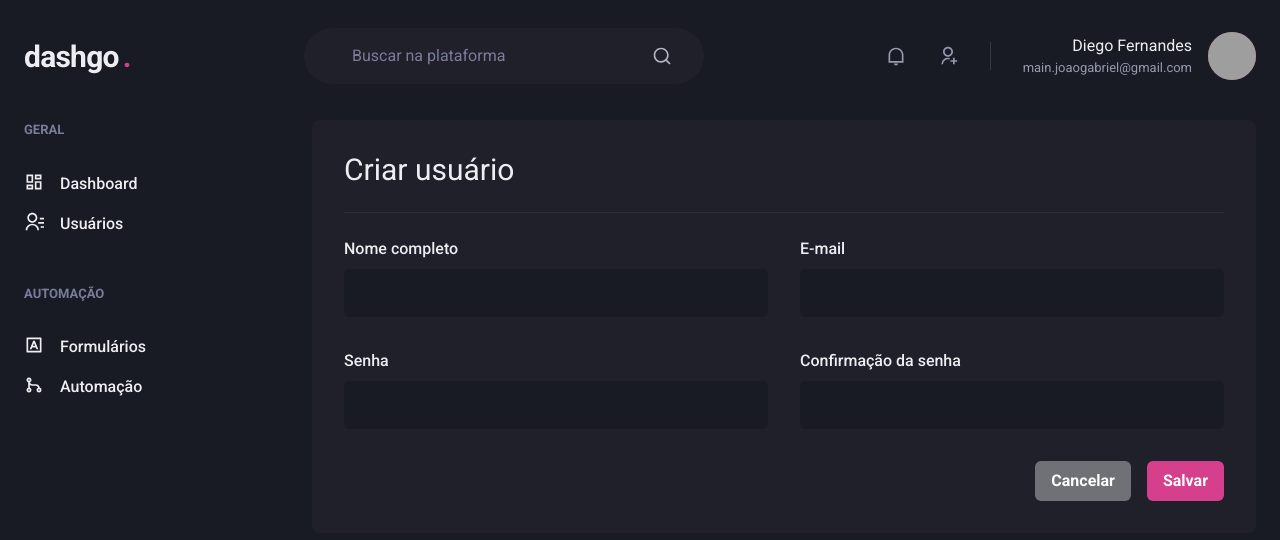
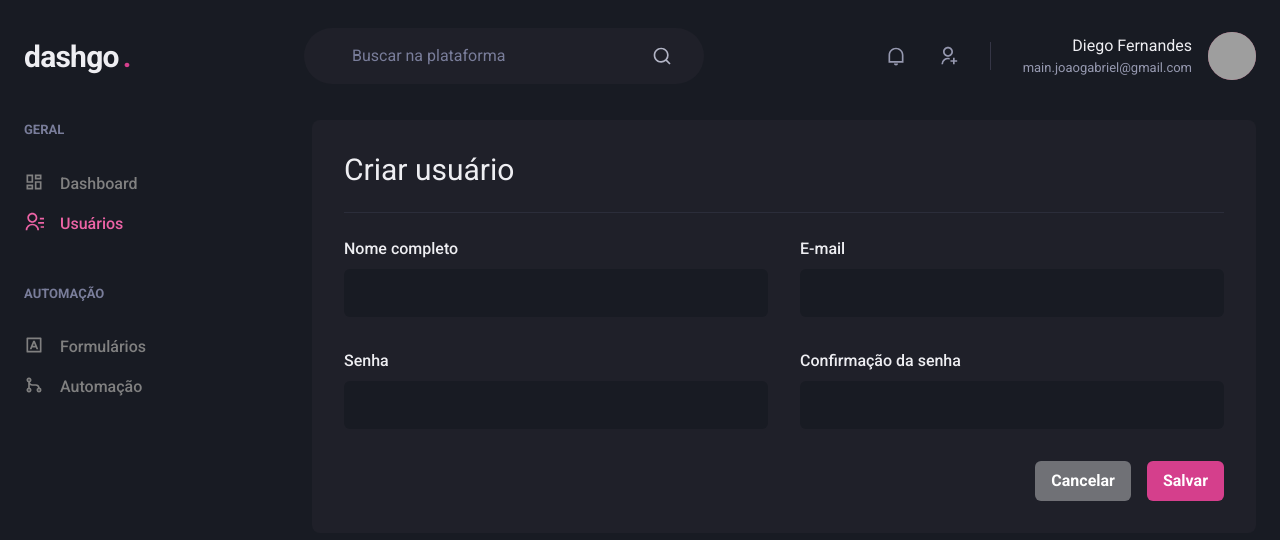
Before and after one commit to joaogabriel-sg/dashgo, a Next.js app: page /users/create in a window 1280 px wide. Shown: the top 540 px of the page. Built offline with nearby package versions, Linux system fonts and the light colour scheme; grey boxes are pictures that could not be loaded.

Commit message:
feat: add app navigation and active link

```diff
--- /dev/null
+++ b/src/components/ActiveLink.tsx
@@ -0,0 +1,34 @@
+import { cloneElement, ReactElement } from "react";
+import Link, { LinkProps } from "next/link";
+import { useRouter } from "next/router";
+
+interface ActiveLinkProps extends LinkProps {
+  children: ReactElement;
+  shouldMatchExactHref?: boolean;
+}
+
+export function ActiveLink({
+  shouldMatchExactHref = false,
+  children,
+  ...rest
+}: ActiveLinkProps) {
+  const { asPath } = useRouter();
+  let isActive = false;
+
+  if (shouldMatchExactHref && (asPath === rest.href || asPath === rest.as)) {
+    isActive = true;
+  }
+
+  if (
+    (!shouldMatchExactHref && asPath.startsWith(String(rest.href))) ||
+    asPath.startsWith(String(rest.as))
+  ) {
+    isActive = true;
+  }
+
+  return (
+    <Link {...rest}>
+      {cloneElement(children, { color: isActive ? "pink.400" : "gray;50" })}
+    </Link>
+  );
+}
--- a/src/components/Sidebar/NavLink.tsx
+++ b/src/components/Sidebar/NavLink.tsx
@@ -1,23 +1,29 @@
 import { ElementType } from "react";
+import Link from "next/link";
 import {
   Icon,
-  Link,
+  Link as ChakraLink,
   LinkProps as ChakraLinkProps,
   Text,
 } from "@chakra-ui/react";
 
+import { ActiveLink } from "../ActiveLink";
+
 interface NavLinkProps extends ChakraLinkProps {
   icon: ElementType;
+  href: string;
   children: string;
 }
 
-export function NavLink({ icon, children, ...rest }: NavLinkProps) {
+export function NavLink({ icon, href, children, ...rest }: NavLinkProps) {
   return (
-    <Link display="flex" align="center" {...rest}>
-      <Icon as={icon} fontSize="20" />
-      <Text ml="4" fontWeight="medium">
-        {children}
-      </Text>
-    </Link>
+    <ActiveLink href={href} passHref>
+      <ChakraLink display="flex" align="center" {...rest}>
+        <Icon as={icon} fontSize="20" />
+        <Text ml="4" fontWeight="medium">
+          {children}
+        </Text>
+      </ChakraLink>
+    </ActiveLink>
   );
 }
--- a/src/components/Sidebar/SidebarNav.tsx
+++ b/src/components/Sidebar/SidebarNav.tsx
@@ -13,13 +13,21 @@
   return (
     <Stack spacing="12" align="flex-start">
       <NavSection title="Geral">
-        <NavLink icon={RiDashboardLine}>Dashboard</NavLink>
-        <NavLink icon={RiContactsLine}>Usuários</NavLink>
+        <NavLink icon={RiDashboardLine} href="/dashboard">
+          Dashboard
+        </NavLink>
+        <NavLink icon={RiContactsLine} href="/users">
+          Usuários
+        </NavLink>
       </NavSection>
 
       <NavSection title="Automação">
-        <NavLink icon={RiInputMethodLine}>Formulários</NavLink>
-        <NavLink icon={RiGitMergeLine}>Automação</NavLink>
+        <NavLink icon={RiInputMethodLine} href="/forms">
+          Formulários
+        </NavLink>
+        <NavLink icon={RiGitMergeLine} href="/automation">
+          Automação
+        </NavLink>
       </NavSection>
     </Stack>
   );
--- a/src/pages/users/create.tsx
+++ b/src/pages/users/create.tsx
@@ -1,3 +1,4 @@
+import Link from "next/link";
 import {
   Box,
   Button,
@@ -46,7 +47,11 @@
 
           <Flex mt="8" justify="flex-end">
             <HStack spacing="4">
-              <Button colorScheme="whiteAlpha">Cancelar</Button>
+              <Link href="/users" passHref>
+                <Button as="a" colorScheme="whiteAlpha">
+                  Cancelar
+                </Button>
+              </Link>
               <Button colorScheme="pink">Salvar</Button>
             </HStack>
           </Flex>
--- a/src/pages/users/index.tsx
+++ b/src/pages/users/index.tsx
@@ -1,3 +1,4 @@
+import Link from "next/link";
 import {
   Box,
   Button,
@@ -36,6 +37,7 @@
               Usuários
             </Heading>
 
+            <Link href="/users/create" passHref>
               <Button
                 as="a"
                 size="sm"
@@ -45,6 +47,7 @@
               >
                 Criar novo
               </Button>
+            </Link>
           </Flex>
 
           <Table colorScheme="whiteAlpha">
```
Lines whose indentation alone changed are shown as unchanged.
